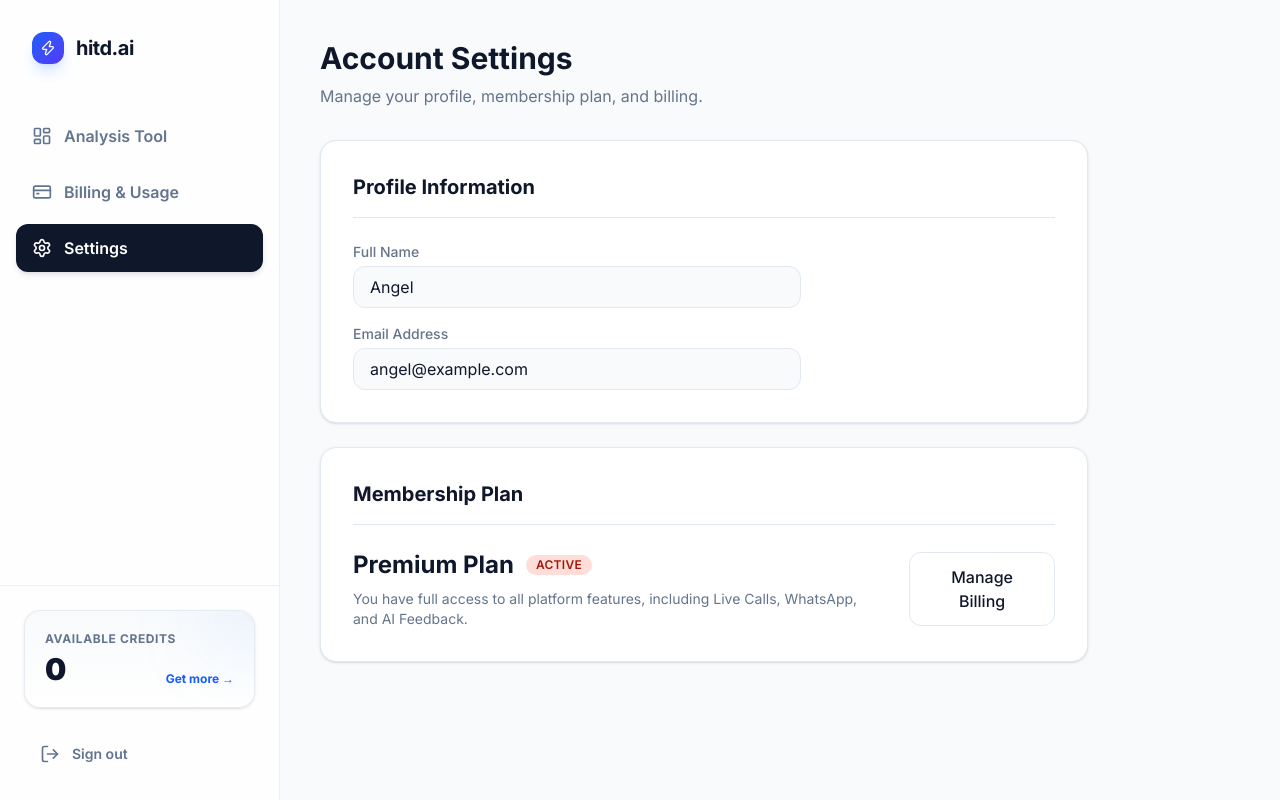
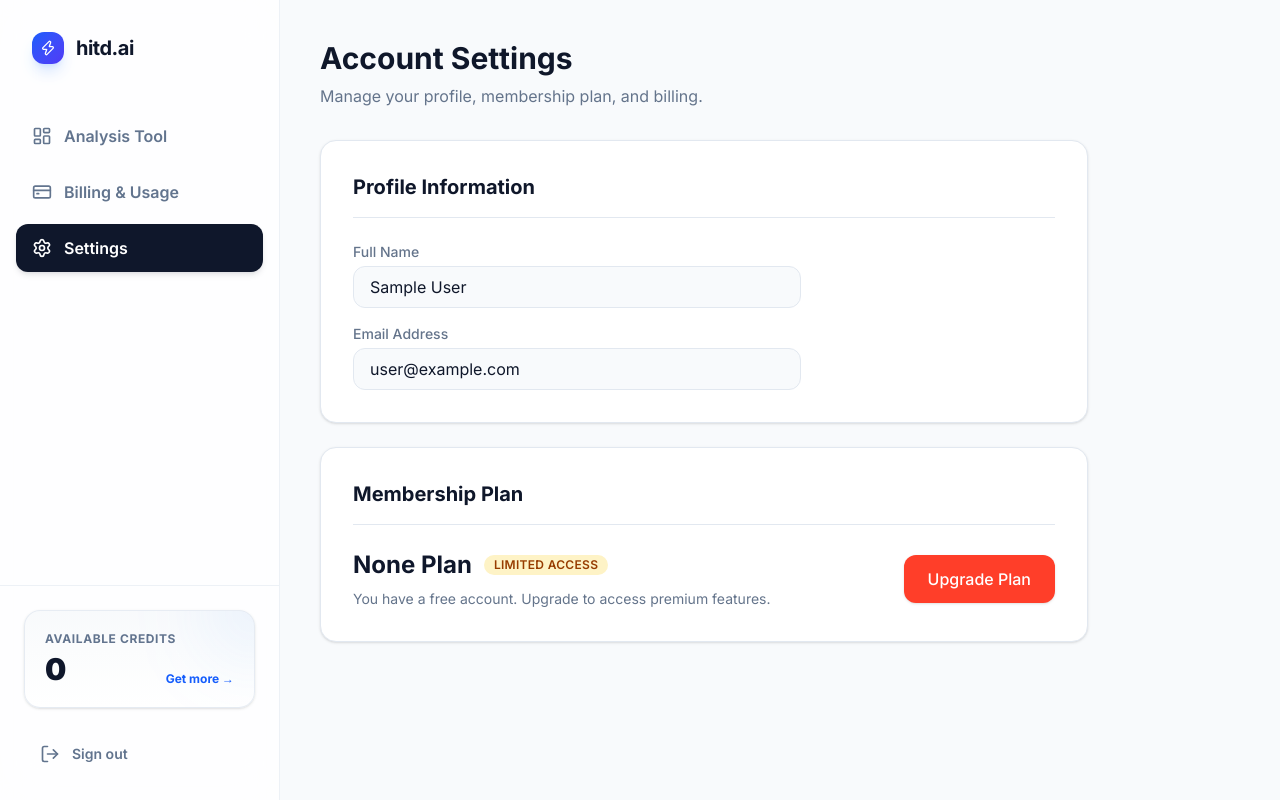
Before and after one commit to xovoxprojects/hitd-app, a Next.js app: page /dashboard/settings in a window 1280 px wide. Built offline with nearby package versions, Linux system fonts and the light colour scheme; no server answers; sample sign-in values are in the browser's storage.

Commit message:
Fix billing/settings routing and connect settings to real session data

```diff
--- a/src/app/dashboard/billing/page.tsx
+++ b/src/app/dashboard/billing/page.tsx
@@ -54,7 +54,7 @@ export default function BillingPage() {
           <h3 className="text-5xl font-black text-slate-900 mb-6">{userCredits}</h3>
           <Button
             className="w-full bg-indigo-600 hover:bg-indigo-700 text-white rounded-xl shadow-lg shadow-indigo-200"
-            onClick={() => router.push('/pricing')}
+            onClick={() => router.push('/#pricing')}
           >
             Refill Credits
           </Button>
@@ -98,15 +98,10 @@ export default function BillingPage() {
             <div className="mt-auto pt-6 border-t border-slate-100 flex flex-col sm:flex-row gap-4">
               <Button
                 variant="outline"
-                className="flex-1 rounded-xl h-12 font-bold border-slate-200 hover:bg-slate-50"
-                onClick={() => router.push('/pricing')}
+                className="w-full rounded-xl h-12 font-bold border-slate-200 hover:bg-slate-50"
+                onClick={() => router.push('/#pricing')}
               >
                 Change Plan
-              </Button>
-              <Button
-                className="flex-1 rounded-xl h-12 font-bold bg-slate-900 border-none shadow-xl shadow-slate-200"
-              >
-                Stripe Portal
               </Button>
             </div>
           </div>
--- a/src/app/dashboard/settings/page.tsx
+++ b/src/app/dashboard/settings/page.tsx
@@ -1,15 +1,19 @@
 // src/app/dashboard/settings/page.tsx
 "use client";
-import React, { useState } from 'react';
-import { currentUser } from '@/lib/mockData';
+import React from 'react';
+import { useSession } from 'next-auth/react';
+import { useRouter } from 'next/navigation';
 import { Card } from '@/components/ui/Card';
 import { Button } from '@/components/ui/Button';
 import { Badge } from '@/components/ui/Badge';
-import { Modal } from '@/components/ui/Modal';
-import { PricingCard } from '@/components/ui/PricingCard';
 
 export default function SettingsPage() {
-  const [isUpgradeModalOpen, setIsUpgradeModalOpen] = useState(false);
+  const { data: session } = useSession();
+  const router = useRouter();
+
+  if (!session?.user) return null;
+  const user = session.user;
+  const plan = user.plan || 'none';
 
   return (
     <div className="animate-in fade-in duration-500 max-w-3xl">
@@ -25,11 +29,11 @@ export default function SettingsPage() {
           <div className="space-y-4 max-w-md">
             <div>
               <label className="block text-sm font-medium text-muted mb-1">Full Name</label>
-              <input type="text" readOnly value={currentUser.name} className="w-full px-4 py-2 bg-surface border border-border rounded-xl text-foreground focus:outline-none" />
+              <input type="text" readOnly value={user.name || ''} className="w-full px-4 py-2 bg-surface border border-border rounded-xl text-foreground focus:outline-none" />
             </div>
             <div>
               <label className="block text-sm font-medium text-muted mb-1">Email Address</label>
-              <input type="email" readOnly value={currentUser.email} className="w-full px-4 py-2 bg-surface border border-border rounded-xl text-foreground focus:outline-none" />
+              <input type="email" readOnly value={user.email || ''} className="w-full px-4 py-2 bg-surface border border-border rounded-xl text-foreground focus:outline-none" />
             </div>
           </div>
         </Card>
@@ -42,47 +46,27 @@ export default function SettingsPage() {
           <div className="flex flex-col md:flex-row md:items-center justify-between gap-6">
             <div>
               <div className="flex items-center gap-3 mb-2">
-                <h3 className="text-2xl font-bold capitalize">{currentUser.plan} Plan</h3>
-                {currentUser.plan !== 'basic' && <Badge variant="primary">Active</Badge>}
-                {currentUser.plan === 'basic' && <Badge variant="warning">Limited Access</Badge>}
+                <h3 className="text-2xl font-bold capitalize">{plan} Plan</h3>
+                {plan !== 'none' && <Badge variant="primary">Active</Badge>}
+                {plan === 'none' && <Badge variant="warning">Limited Access</Badge>}
               </div>
               <p className="text-muted text-sm">
-                {currentUser.plan === 'basic'
-                  ? "You have access to courses and the Skool community, but are missing out on Live Calls and the AI tool."
-                  : "You have full access to all platform features, including Live Calls, WhatsApp, and AI Feedback."}
+                {plan === 'none'
+                  ? "You have a free account. Upgrade to access premium features."
+                  : "You have full access to your plan's features and credits."}
               </p>
             </div>
 
-            {currentUser.plan === 'basic' && (
-              <Button size="lg" onClick={() => setIsUpgradeModalOpen(true)}>
+            {plan === 'none' ? (
+              <Button size="lg" onClick={() => router.push("/#pricing")}>
                 Upgrade Plan
               </Button>
-            )}
-            {currentUser.plan !== 'basic' && (
-              <Button variant="outline" size="lg">Manage Billing</Button>
+            ) : (
+              <Button variant="outline" size="lg" onClick={() => router.push("/#pricing")}>Manage Billing</Button>
             )}
           </div>
         </Card>
       </div>
-
-      <Modal isOpen={isUpgradeModalOpen} onClose={() => setIsUpgradeModalOpen(false)} title="Upgrade Your Membership">
-        <div className="mt-4">
-          <PricingCard
-            title="Premium Plan"
-            price="$1000"
-            period="3 mo"
-            features={[
-              'Access to all core courses',
-              'Weekly live calls (Hot seats)',
-              'AI Content Feedback Tool',
-              'WhatsApp community access'
-            ]}
-            ctaText="Confirm Upgrade"
-            isPopular
-            onCtaClick={() => setIsUpgradeModalOpen(false)}
-          />
-        </div>
-      </Modal>
     </div>
   );
 }
```
